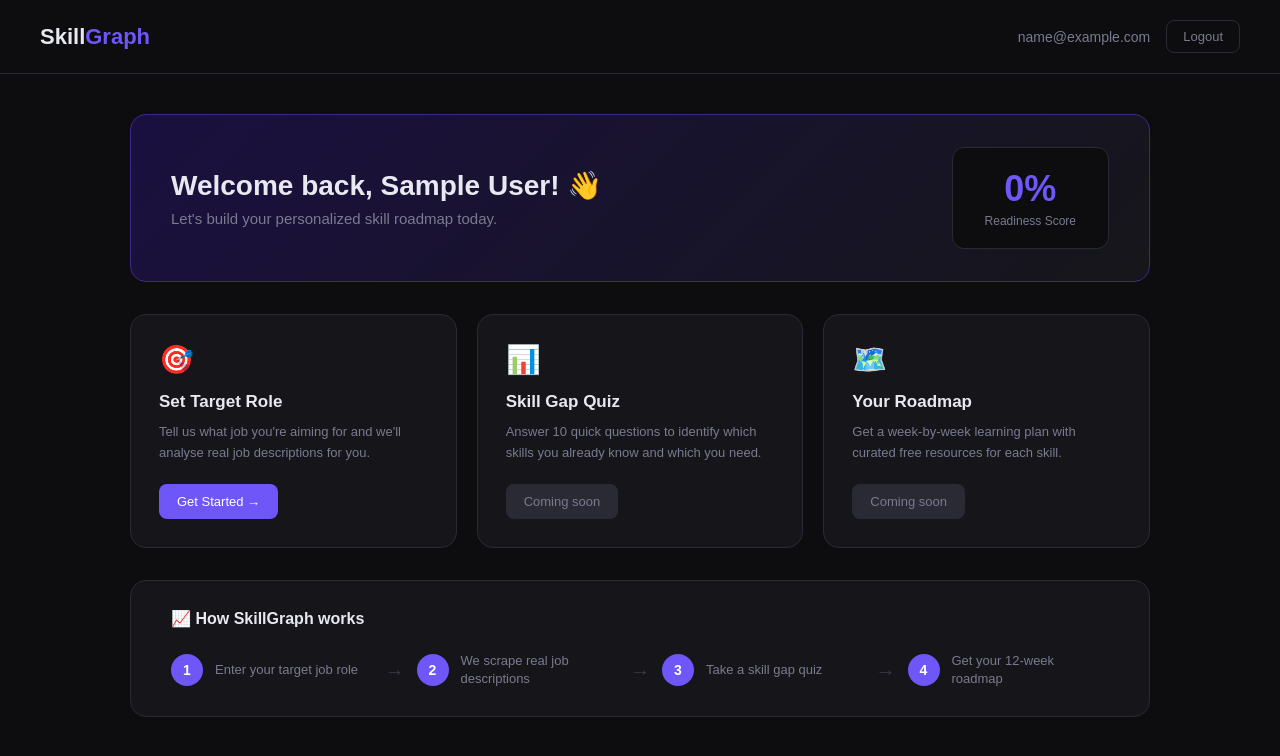
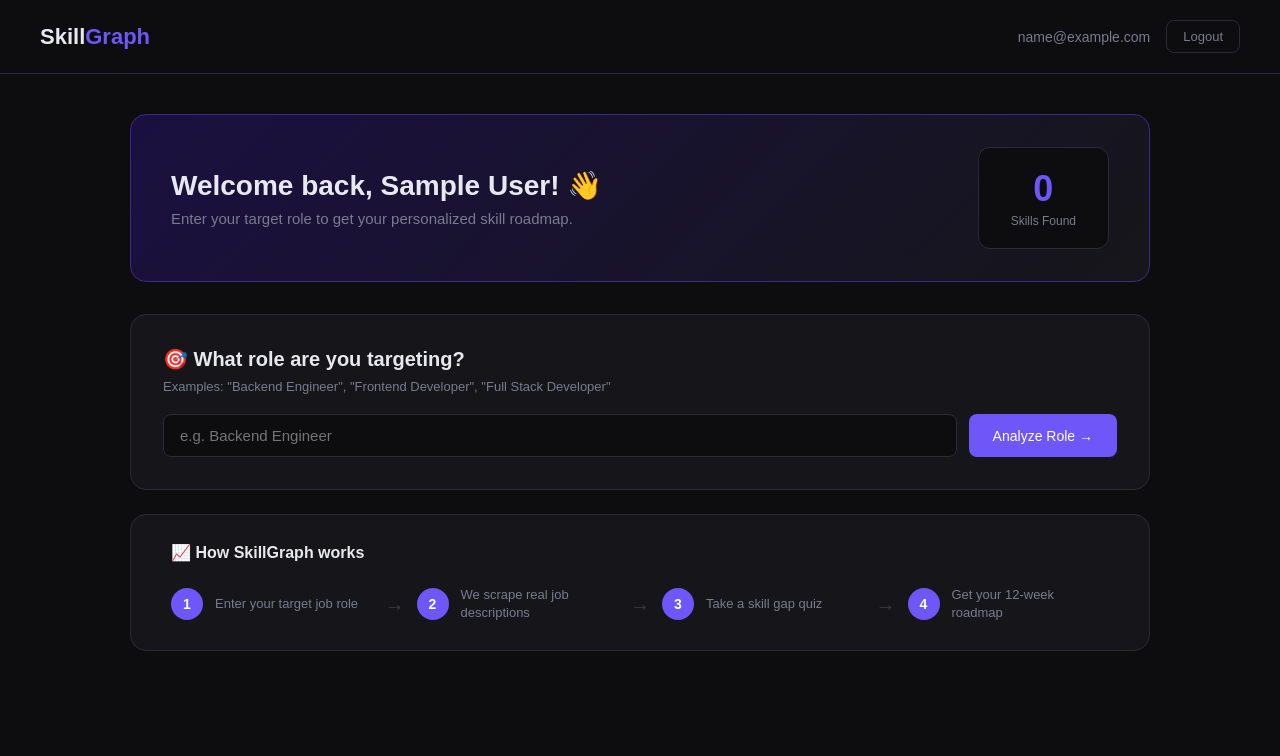
Before and after one commit to Devadharshini784/skillgraph, a React (Vite) app in the folder client/: page /dashboard in a window 1280 px wide. Shown: the top 756 px of the page. Built offline with nearby package versions, Linux system fonts and the light colour scheme; sample sign-in values are in the browser's storage.

Commit message:
feat: skill extractor connected to dashboard UI

```diff
--- a/client/src/pages/Dashboard.jsx
+++ b/client/src/pages/Dashboard.jsx
@@ -1,13 +1,36 @@
+import { useState } from 'react';
 import { useAuth } from '../context/AuthContext';
 import { useNavigate } from 'react-router-dom';
+import API from '../utils/api';
 
 export default function Dashboard() {
   const { user, logout } = useAuth();
   const navigate = useNavigate();
+  const [role, setRole] = useState('');
+  const [loading, setLoading] = useState(false);
+  const [skills, setSkills] = useState([]);
+  const [searched, setSearched] = useState(false);
+  const [error, setError] = useState('');
 
   const handleLogout = () => {
     logout();
     navigate('/login');
+  };
+
+  const handleExtract = async () => {
+    if (!role.trim()) return;
+    setLoading(true);
+    setError('');
+    setSkills([]);
+    try {
+      const res = await API.get(`/skills/extract?role=${role}`);
+      setSkills(res.data.skills);
+      setSearched(true);
+    } catch (err) {
+      setError('Failed to fetch skills. Please try again.');
+    } finally {
+      setLoading(false);
+    }
   };
 
   return (
@@ -24,45 +47,80 @@ export default function Dashboard() {
         </div>
       </div>
 
-      {/* Main content */}
       <div style={styles.main}>
         {/* Welcome banner */}
         <div style={styles.banner}>
           <div>
             <h1 style={styles.bannerTitle}>Welcome back, {user?.name}! 👋</h1>
-            <p style={styles.bannerSub}>Let's build your personalized skill roadmap today.</p>
+            <p style={styles.bannerSub}>Enter your target role to get your personalized skill roadmap.</p>
           </div>
           <div style={styles.readinessBox}>
-            <p style={styles.readinessNum}>0%</p>
-            <p style={styles.readinessLabel}>Readiness Score</p>
+            <p style={styles.readinessNum}>{skills.length > 0 ? skills.length : 0}</p>
+            <p style={styles.readinessLabel}>Skills Found</p>
           </div>
         </div>
 
-        {/* Cards row */}
-        <div style={styles.cardRow}>
-          <div style={styles.card}>
-            <div style={styles.cardIcon}>🎯</div>
-            <h3 style={styles.cardTitle}>Set Target Role</h3>
-            <p style={styles.cardDesc}>Tell us what job you're aiming for and we'll analyse real job descriptions for you.</p>
-            <button style={styles.cardBtn}>Get Started →</button>
+        {/* Role input */}
+        <div style={styles.searchBox}>
+          <h2 style={styles.searchTitle}>🎯 What role are you targeting?</h2>
+          <p style={styles.searchSub}>Examples: "Backend Engineer", "Frontend Developer", "Full Stack Developer"</p>
+          <div style={styles.inputRow}>
+            <input
+              style={styles.input}
+              type="text"
+              placeholder="e.g. Backend Engineer"
+              value={role}
+              onChange={(e) => setRole(e.target.value)}
+              onKeyDown={(e) => e.key === 'Enter' && handleExtract()}
+            />
+            <button
+              style={loading ? {...styles.searchBtn, opacity: 0.7} : styles.searchBtn}
+              onClick={handleExtract}
+              disabled={loading}
+            >
+              {loading ? 'Analyzing...' : 'Analyze Role →'}
+            </button>
+          </div>
+          {error && <p style={styles.error}>{error}</p>}
         </div>
 
-          <div style={styles.card}>
-            <div style={styles.cardIcon}>📊</div>
-            <h3 style={styles.cardTitle}>Skill Gap Quiz</h3>
-            <p style={styles.cardDesc}>Answer 10 quick questions to identify which skills you already know and which you need.</p>
-            <button style={{...styles.cardBtn, ...styles.cardBtnDisabled}} disabled>Coming soon</button>
+        {/* Loading state */}
+        {loading && (
+          <div style={styles.loadingBox}>
+            <p style={styles.loadingText}>🔍 Scraping job descriptions and extracting skills...</p>
           </div>
+        )}
 
-          <div style={styles.card}>
-            <div style={styles.cardIcon}>🗺️</div>
-            <h3 style={styles.cardTitle}>Your Roadmap</h3>
-            <p style={styles.cardDesc}>Get a week-by-week learning plan with curated free resources for each skill.</p>
-            <button style={{...styles.cardBtn, ...styles.cardBtnDisabled}} disabled>Coming soon</button>
+        {/* Skills results */}
+        {searched && !loading && skills.length > 0 && (
+          <div style={styles.resultsBox}>
+            <h2 style={styles.resultsTitle}>
+              Top skills for <span style={{color: '#a78bfa'}}>"{role}"</span>
+            </h2>
+            <p style={styles.resultsSub}>Based on real job descriptions — sorted by demand</p>
+            <div style={styles.skillsGrid}>
+              {skills.map((item, index) => (
+                <div key={index} style={styles.skillCard}>
+                  <div style={styles.skillRank}>#{index + 1}</div>
+                  <div style={styles.skillName}>{item.skill}</div>
+                  <div style={styles.skillBar}>
+                    <div style={{
+                      ...styles.skillBarFill,
+                      width: `${Math.min((item.count / skills[0].count) * 100, 100)}%`
+                    }}/>
                   </div>
+                  <div style={styles.skillCount}>{item.count} mentions</div>
                 </div>
+              ))}
+            </div>
+            <button style={styles.quizBtn}>
+              Take Skill Gap Quiz →
+            </button>
+          </div>
+        )}
 
-        {/* Bottom section */}
+        {/* How it works — show only before search */}
+        {!searched && (
           <div style={styles.bottomCard}>
             <h3 style={styles.bottomTitle}>📈 How SkillGraph works</h3>
             <div style={styles.steps}>
@@ -87,6 +145,7 @@ export default function Dashboard() {
               </div>
             </div>
           </div>
+        )}
       </div>
     </div>
   );
@@ -94,8 +153,6 @@ export default function Dashboard() {
 
 const styles = {
   container: { minHeight: '100vh', background: '#0d0d0f', fontFamily: 'sans-serif' },
-
-  // Header
   header: { display: 'flex', justifyContent: 'space-between', alignItems: 'center', padding: '20px 40px', borderBottom: '1px solid #2a2a35' },
   logo: { fontSize: '22px', fontWeight: '700' },
   logoText: { color: '#e8e8f0' },
@@ -103,28 +160,33 @@ const styles = {
   headerRight: { display: 'flex', alignItems: 'center', gap: '16px' },
   userEmail: { color: '#7a7a90', fontSize: '14px' },
   logoutBtn: { background: 'transparent', border: '1px solid #2a2a35', color: '#7a7a90', padding: '8px 16px', borderRadius: '8px', cursor: 'pointer', fontSize: '13px' },
-
-  // Main
   main: { padding: '40px', maxWidth: '1100px', margin: '0 auto' },
-
-  // Banner
   banner: { background: 'linear-gradient(135deg, #1a1040 0%, #16161a 100%)', border: '1px solid #3a2a8a', borderRadius: '16px', padding: '32px 40px', marginBottom: '32px', display: 'flex', justifyContent: 'space-between', alignItems: 'center' },
   bannerTitle: { color: '#e8e8f0', fontSize: '28px', fontWeight: '700', marginBottom: '8px' },
   bannerSub: { color: '#7a7a90', fontSize: '15px' },
   readinessBox: { textAlign: 'center', background: '#0d0d0f', borderRadius: '12px', padding: '20px 32px', border: '1px solid #2a2a35' },
   readinessNum: { color: '#6e56f8', fontSize: '36px', fontWeight: '800', margin: '0' },
   readinessLabel: { color: '#7a7a90', fontSize: '12px', margin: '4px 0 0' },
-
-  // Cards
-  cardRow: { display: 'grid', gridTemplateColumns: 'repeat(3, 1fr)', gap: '20px', marginBottom: '32px' },
-  card: { background: '#16161a', border: '1px solid #2a2a35', borderRadius: '16px', padding: '28px' },
-  cardIcon: { fontSize: '28px', marginBottom: '16px' },
-  cardTitle: { color: '#e8e8f0', fontSize: '17px', fontWeight: '600', marginBottom: '10px' },
-  cardDesc: { color: '#7a7a90', fontSize: '13px', lineHeight: '1.6', marginBottom: '20px' },
-  cardBtn: { background: '#6e56f8', color: 'white', border: 'none', borderRadius: '8px', padding: '10px 18px', fontSize: '13px', cursor: 'pointer', fontWeight: '500' },
-  cardBtnDisabled: { background: '#2a2a35', color: '#7a7a90', cursor: 'not-allowed' },
-
-  // Bottom
+  searchBox: { background: '#16161a', border: '1px solid #2a2a35', borderRadius: '16px', padding: '32px', marginBottom: '24px' },
+  searchTitle: { color: '#e8e8f0', fontSize: '20px', fontWeight: '600', marginBottom: '8px' },
+  searchSub: { color: '#7a7a90', fontSize: '13px', marginBottom: '20px' },
+  inputRow: { display: 'flex', gap: '12px' },
+  input: { flex: 1, padding: '12px 16px', background: '#0d0d0f', border: '1px solid #2a2a35', borderRadius: '8px', color: '#e8e8f0', fontSize: '15px' },
+  searchBtn: { background: '#6e56f8', color: 'white', border: 'none', borderRadius: '8px', padding: '12px 24px', fontSize: '14px', cursor: 'pointer', fontWeight: '500', whiteSpace: 'nowrap' },
+  error: { color: '#f87171', fontSize: '13px', marginTop: '8px' },
+  loadingBox: { background: '#16161a', border: '1px solid #2a2a35', borderRadius: '12px', padding: '24px', textAlign: 'center', marginBottom: '24px' },
+  loadingText: { color: '#a78bfa', fontSize: '14px' },
+  resultsBox: { background: '#16161a', border: '1px solid #2a2a35', borderRadius: '16px', padding: '32px', marginBottom: '24px' },
+  resultsTitle: { color: '#e8e8f0', fontSize: '20px', fontWeight: '600', marginBottom: '6px' },
+  resultsSub: { color: '#7a7a90', fontSize: '13px', marginBottom: '24px' },
+  skillsGrid: { display: 'grid', gridTemplateColumns: 'repeat(auto-fill, minmax(280px, 1fr))', gap: '12px', marginBottom: '24px' },
+  skillCard: { background: '#0d0d0f', border: '1px solid #2a2a35', borderRadius: '10px', padding: '14px 16px' },
+  skillRank: { fontSize: '11px', color: '#7a7a90', fontFamily: 'monospace', marginBottom: '4px' },
+  skillName: { color: '#e8e8f0', fontSize: '15px', fontWeight: '500', marginBottom: '8px', textTransform: 'capitalize' },
+  skillBar: { background: '#2a2a35', borderRadius: '4px', height: '4px', marginBottom: '6px', overflow: 'hidden' },
+  skillBarFill: { background: '#6e56f8', height: '100%', borderRadius: '4px', transition: 'width 0.5s ease' },
+  skillCount: { fontSize: '11px', color: '#7a7a90' },
+  quizBtn: { background: '#6e56f8', color: 'white', border: 'none', borderRadius: '8px', padding: '12px 24px', fontSize: '14px', cursor: 'pointer', fontWeight: '500' },
   bottomCard: { background: '#16161a', border: '1px solid #2a2a35', borderRadius: '16px', padding: '28px 40px' },
   bottomTitle: { color: '#e8e8f0', fontSize: '16px', fontWeight: '600', marginBottom: '24px' },
   steps: { display: 'flex', alignItems: 'center', gap: '12px', flexWrap: 'wrap' },
```
Lines whose indentation alone changed are shown as unchanged.
